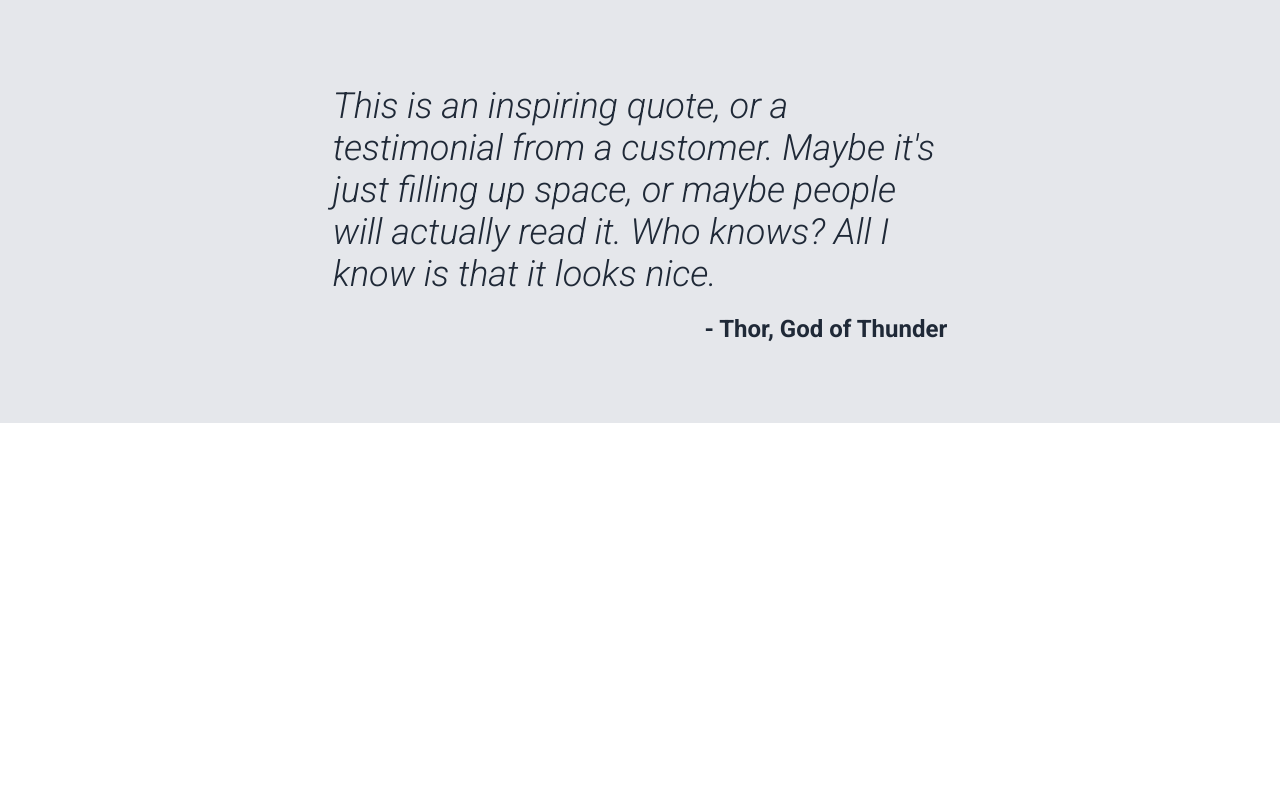
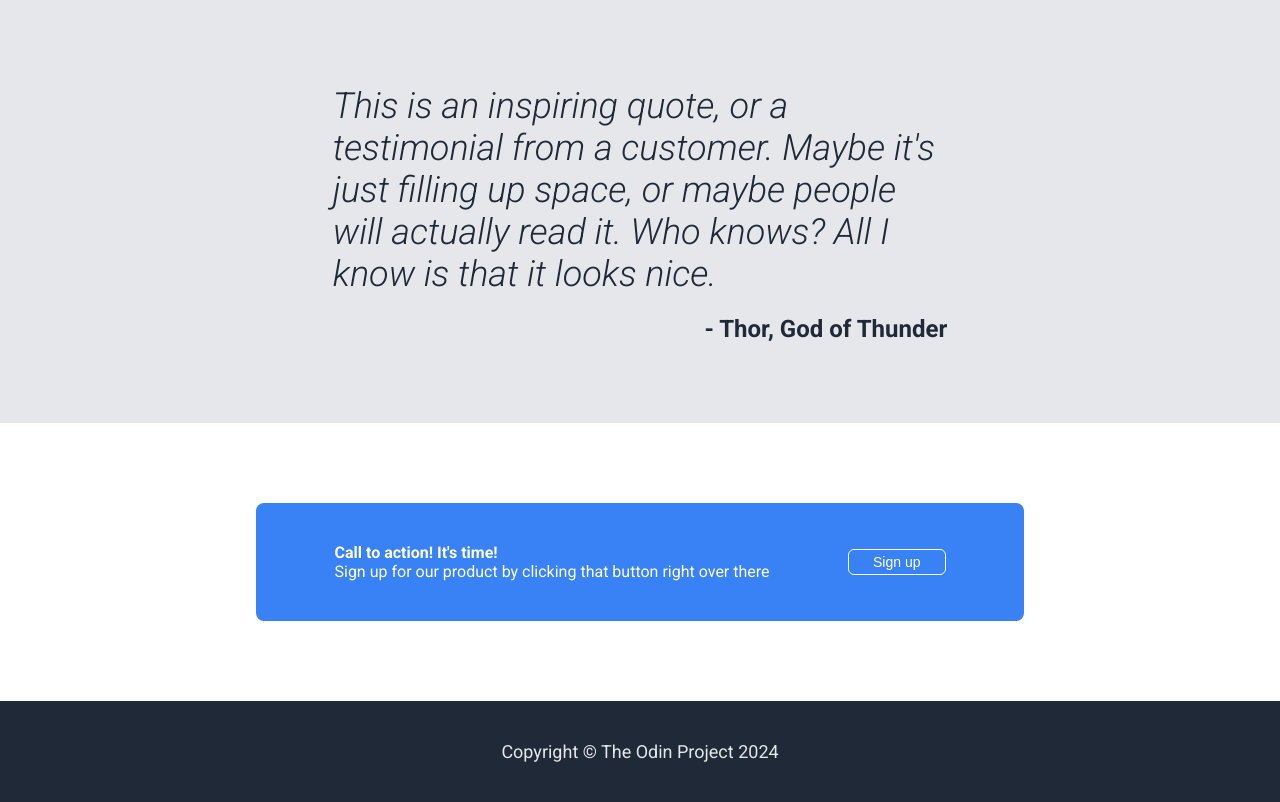
Before and after one commit to Ciberramir52/landing_page, a plain HTML site: page index.html in a window 1280 px wide. Shown: the part 937-1739 px from the top of the page. Before the commit the page ends 1360 px from the top, so only its background shows below. Drawn offline with Linux system fonts and the light colour scheme.

Commit message:
Make action-section and footer

```diff
--- a/index.html
+++ b/index.html
@@ -64,5 +64,17 @@
             <p class="author"><strong>- Thor, God of Thunder</strong></p>
         </div>
     </div>
+    <div class="action-container">
+        <div class="action-content">
+            <div class="action-info">
+                <p><strong>Call to action! It's time!</strong></p>
+                <p>Sign up for our product by clicking that button right over there</p>
+            </div>
+            <button>Sign up</button>
+        </div>
+    </div>
+    <div class="footer">
+        Copyright © The Odin Project 2024
+    </div>
 </body>
 </html>
--- a/style.css
+++ b/style.css
@@ -111,6 +111,7 @@
 
 .random-item {
     flex-basis: 150px;
+    flex-shrink: 1;
     display: flex;
     flex-direction: column;
 }
@@ -153,3 +154,41 @@
     font-size: 24px;
     align-self: flex-end;
 }
+
+.action-container p {
+    margin: 0;
+}
+
+.action-container {
+    margin: 80px auto;
+    padding: 40px 0px;
+    color: white;
+    width: 60%;
+    background-color: #3882F6;
+    border-radius: 8px;
+}
+
+.action-content {
+    display: flex;
+    justify-content: space-evenly;
+    align-items: center;
+}
+
+.action-content button {
+    background-color: #3882F6;
+    border: white 1px solid;
+    color: white;
+    font-size: 14px;
+    border-radius: 6px;
+    padding: 4px 24px;
+}
+
+.footer {
+    padding: 40px 0;
+    display: flex;
+    justify-content: center;
+    align-items: center;
+    background-color: #1F2937;
+    color: #E5E7EB;
+    font-size: 18px;
+}
```
